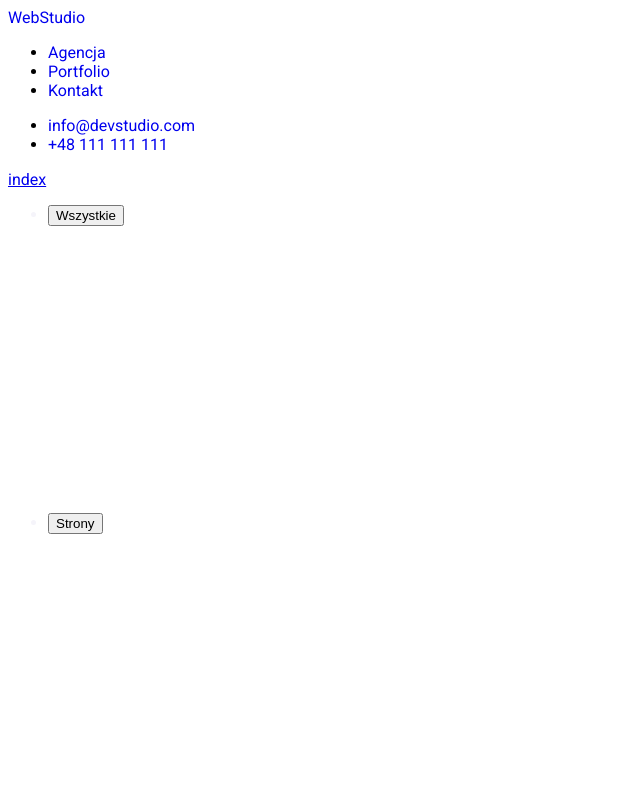
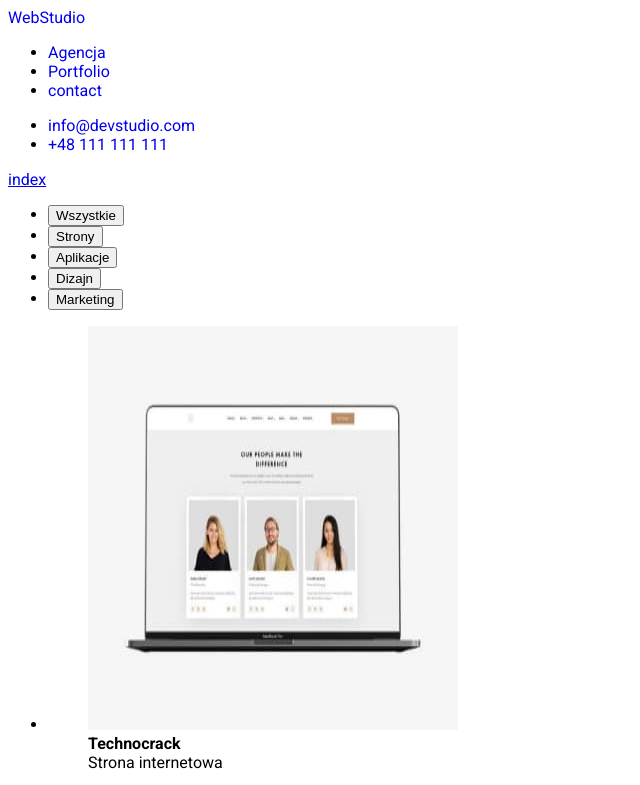
Before and after one commit to JakubOlszak/goit-markup-hw-02, a plain HTML site: page portfolio.html in a window 1280 px wide. Shown: the top 785 px of the page, without its empty margins (0-640 px from the left). Drawn offline with Linux system fonts and the light colour scheme.

Commit message:
editing header and footer

```diff
--- a/css/styles.css
+++ b/css/styles.css
@@ -1,21 +1,51 @@
 
 .buttons li{
-height: 308px;
-width: 121px;
-left: 510px;
-top: 174px;
-border-radius: 40px;
-color: rgba(245, 244, 250, 1);
+    font-family: Roboto;
+    font-size: 16px;
+    font-weight: 500;
+    line-height: 26px;
+    letter-spacing: 0.03em;
+    text-align: center;
+
+    color: rgba(245, 244, 250, 1);
+    padding-left: 22px;
+    padding-top: 6;
+    padding-right: 22;
+    padding-bottom: 6;
 
 }
 
 .buttons:hover{
+background-color: rgba(33, 150, 243, 1);
 
-    color: red;
+    color: white;
 }
 
 
 .buttons:focus{
 
-    color: var(--brand-color);
+    background-color: rgba(33, 150, 243, 1);
+
+    color: red;
 }
+
+ .kontakt{
+
+    font-family: Roboto;
+font-size: 14px;
+font-weight: 400;
+line-height: 24px;
+letter-spacing: 0.03em;
+text-align: left;
+
+ }
+
+ .kontakt:hover{
+
+    color:red
+ }
+
+ .kontakt:focus{
+
+    color:green
+ }
--- a/portfolio.html
+++ b/portfolio.html
@@ -20,7 +20,7 @@
   </head>
   <body>
     <header>
-      <a
+      <a  class="contact"
         href="http://google.com"
         style="text-decoration: none"
         target="_blank"
@@ -32,29 +32,29 @@
       <nav>
         <ul>
           <li>
-            <a href="http://google.com" style="text-decoration: none" title="Agencja"> Agencja </a>
+            <a class="contact" href="http://google.com" style="text-decoration: none" title="Agencja"> Agencja </a>
           </li>
           <li>
-            <a href="http://google.com" style="text-decoration: none" title="Portfolio">
+            <a class="contact" href="http://google.com" style="text-decoration: none" title="Portfolio">
               Portfolio
             </a>
           </li>
           <li>
-            <a href="http://google.com" style="text-decoration: none"> Kontakt </a>
+            <a class="contact" href="http://google.com" style="text-decoration: none"> contact </a>
           </li>
         </ul>
       </nav>
 
       <ul>
         <li>
-          <a
+          <a class="contact"
             href="mailto:info@devstudio.com "
             style="text-decoration: none"
             rel="noreferrer noopener"
             >info@devstudio.com
           </a>
         </li>
-        <li><a href="tel:+48111111111" style="text-decoration: none">+48 111 111 111 </a></li>
+        <li><a class="contact" href="tel:+48111111111" style="text-decoration: none">+48 111 111 111 </a></li>
       </ul>
     </header>
 
@@ -64,13 +64,13 @@
 
 
 
-        <ul class="buttons">
+        <ul >
 
-            <li><button type="button">Wszystkie</button></li>
-            <li><button type="button">Strony</button></li>
-            <li><button type="button">Aplikacje</button></li>
-            <li> <button type="button">Dizajn</button></li>
-            <li><button type="button">Marketing</button></li>
+            <li><button class="buttons" type="button">Wszystkie</button></li>
+            <li><button class="buttons" type="button">Strony</button></li>
+            <li><button class="buttons" type="button">Aplikacje</button></li>
+            <li> <button class="buttons" type="button">Dizajn</button></li>
+            <li><button class="buttons" type="button">Marketing</button></li>
 
 
 
@@ -157,7 +157,7 @@
     </main>
 
     <footer>
-      <a
+      <a class="contact"
         href="http://google.com"
         style="text-decoration: none"
         target="_blank"
@@ -168,9 +168,9 @@
       </a>
       <address>
         <ul>
-          <li>m.Warszawa, Aleje Jerozolimskie 21</li>
-          <li>info@example.com</li>
-          <li>+48 111 111 111</li>
+          <li><a class="contact" href="m.Warszawa, Aleje Jerozolimskie 21" style="text-decoration: none">m.Warszawa, Aleje Jerozolimskie 21 </a></li>
+          <li><a class="contact" href="info@example.com" style="text-decoration: none">info@example.com </a></li>
+          <li><a class="contact" href="tel:+48111111111" style="text-decoration: none">+48 111 111 111 </a></li>
         </ul>
       </address>
     </footer>
```
